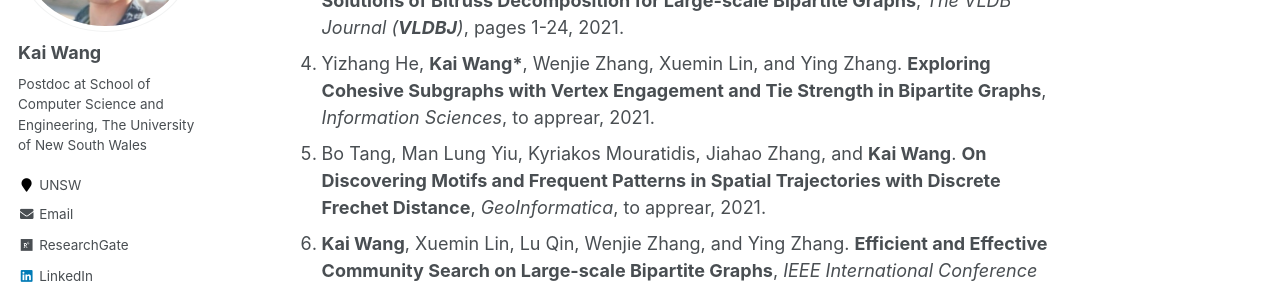
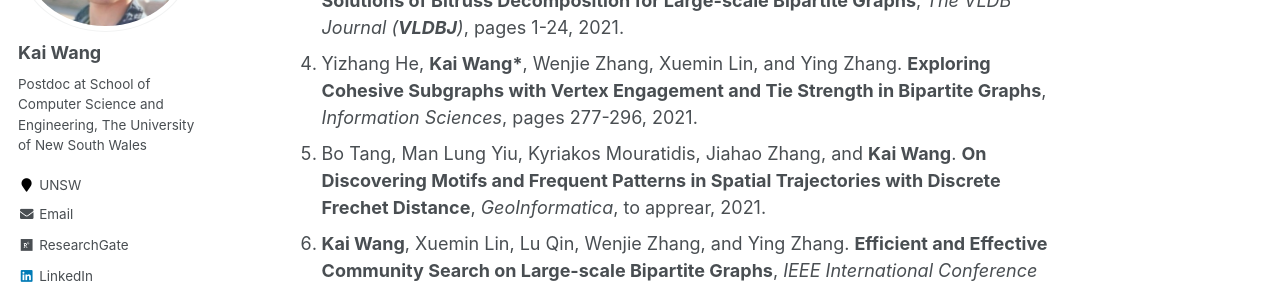
Before and after one commit to cs-kaiwang/cs-kaiwang.github.io, a Jekyll site: the page built from _pages/about.md, in a window 1280 px wide and 900 px high, scrolled down 542 px. Shown: the part 153-441 px from the top of the window. Built offline with Jekyll 4.4.1, drawn with Linux system fonts in a browser that asks for light colours.

Commit message:
Update about.md

```diff
--- a/_pages/about.md
+++ b/_pages/about.md
@@ -17,7 +17,7 @@ Publications (* indicates corresponding author)
 1. Xiaoshuang Chen, **Kai Wang\***, Xuemin Lin, Wenjie Zhang, Lu Qin, and Ying Zhang. **Efficiently Answering Reachability and Path Queries on Temporal Bipartite Graphs**, *International Conference on Very Large Data Bases (**VLDB**)*, to appear, 2021.
 2. Yixiang Fang, **Kai Wang**, Xuemin Lin, and Wenjie Zhang. **Cohesive Subgraph Search over Big Heterogeneous Information Networks: Applications, Challenges, and Solutions** (Tutorial), *ACM SIGMOD International Conference on Management of Data (**SIGMOD**)*, to appear, 2021.
 3. **Kai Wang**, Xuemin Lin, Lu Qin, Wenjie Zhang, and Ying Zhang. **Towards Efficient Solutions of Bitruss Decomposition for Large-scale Bipartite Graphs**, *The VLDB Journal (**VLDBJ**)*, pages 1-24, 2021.
-4. Yizhang He, **Kai Wang\***, Wenjie Zhang, Xuemin Lin, and Ying Zhang. **Exploring Cohesive Subgraphs with Vertex Engagement and Tie Strength in Bipartite Graphs**, *Information Sciences*, to apprear, 2021.
+4. Yizhang He, **Kai Wang\***, Wenjie Zhang, Xuemin Lin, and Ying Zhang. **Exploring Cohesive Subgraphs with Vertex Engagement and Tie Strength in Bipartite Graphs**, *Information Sciences*, pages 277-296, 2021.
 5. Bo Tang, Man Lung Yiu, Kyriakos Mouratidis, Jiahao Zhang, and **Kai Wang**. **On Discovering Motifs and Frequent Patterns in Spatial Trajectories with  Discrete Frechet Distance**, *GeoInformatica*, to apprear, 2021.
 6. **Kai Wang**, Xuemin Lin, Lu Qin, Wenjie Zhang, and Ying Zhang. **Efficient and Effective Community Search on Large-scale Bipartite Graphs**, *IEEE International Conference on Data Engineering (**ICDE**)*, to appear, 2021.
 7. **Kai Wang**, Shuting Wang, Xin Cao, and Lu Qin. **Efficient Radius-bounded Community Search in Geo-social Networks**, *IEEE Transactions on Knowledge and Data Engineering (**TKDE**)*,  2020.
```
